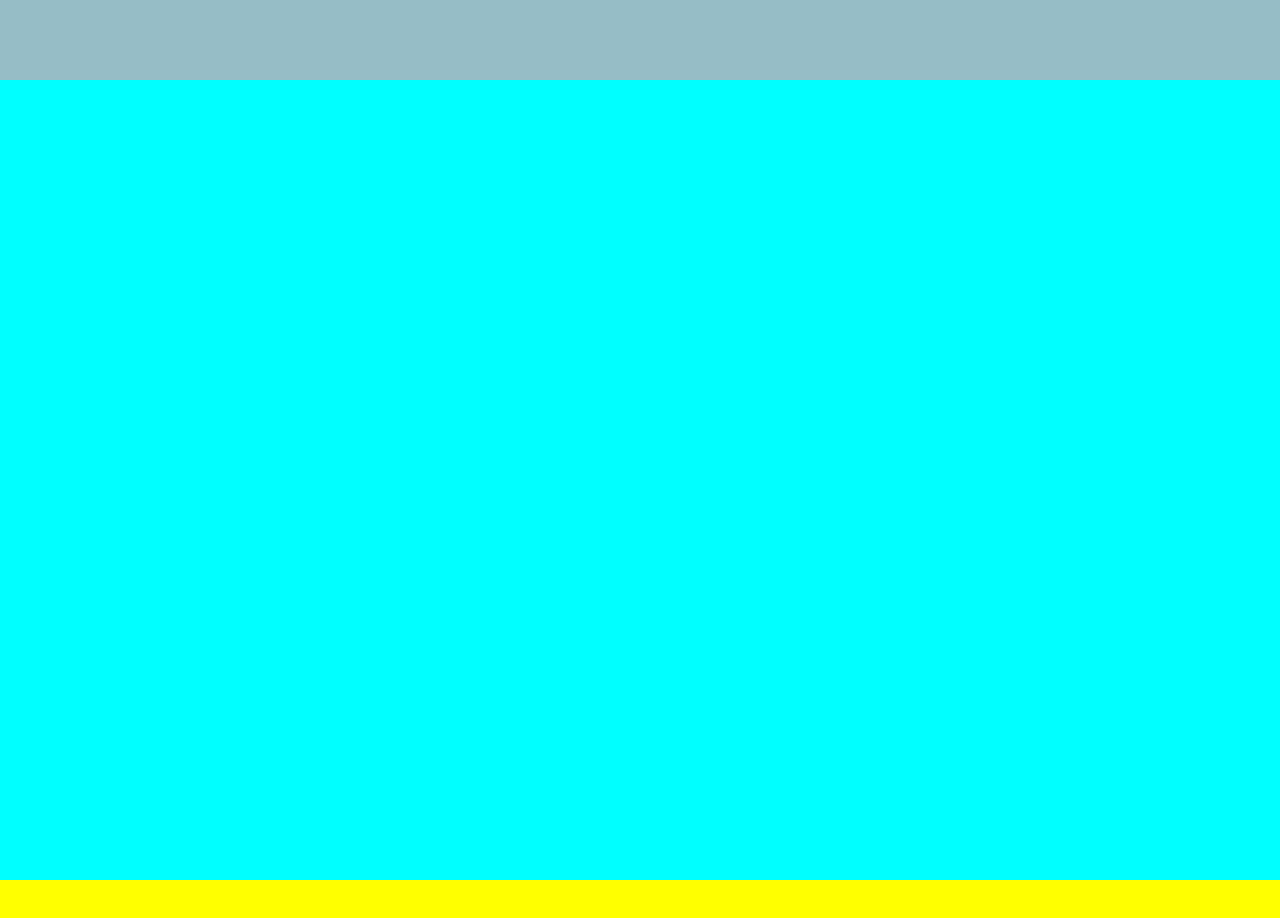
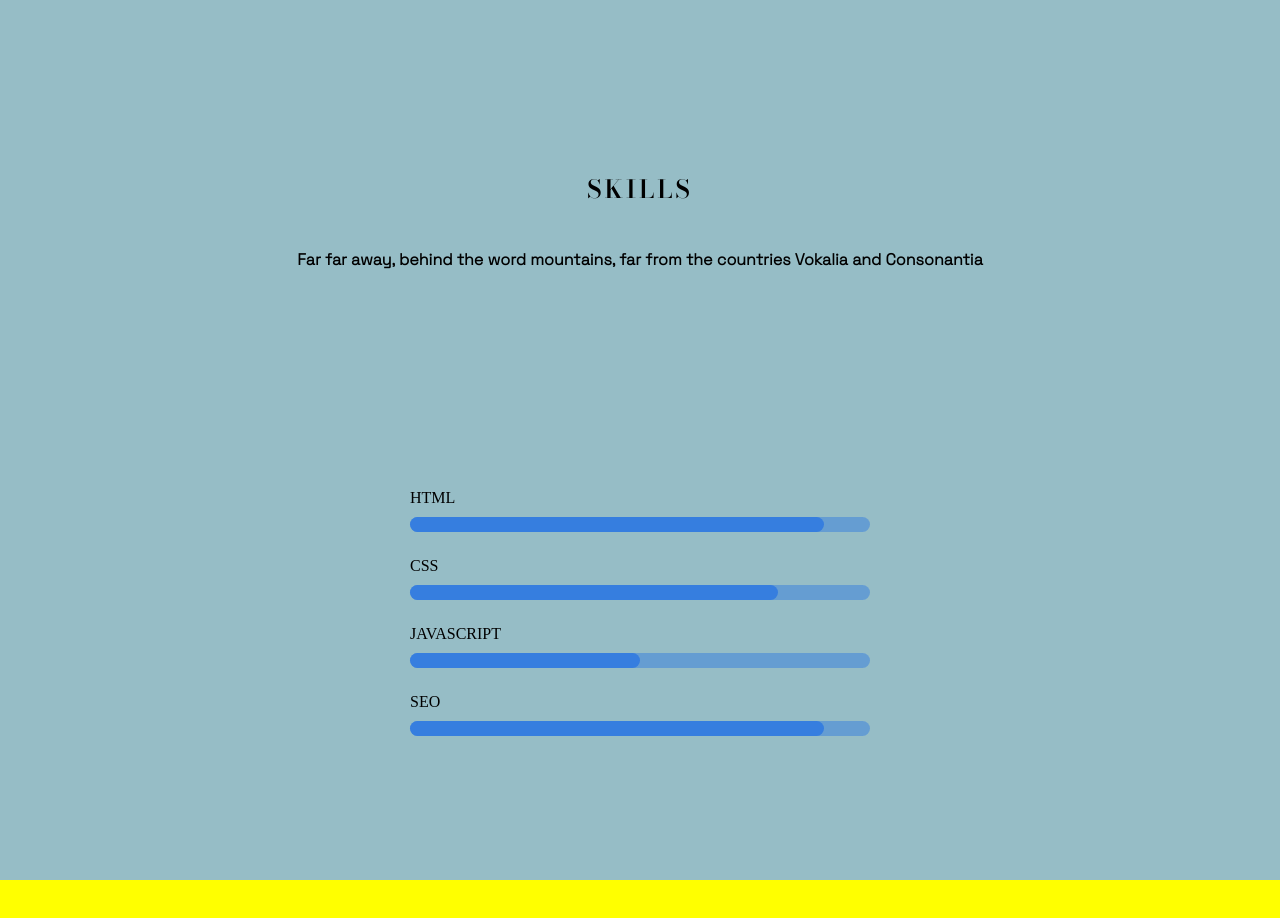
Before and after one commit to RogerJosue/making-a-website, a plain HTML site: page index.html in a window 1280 px wide. Shown: the part 5400-6318 px from the top of the page. Drawn offline with nearby package versions, Linux system fonts and the light colour scheme.

Commit message:
finished skills section

```diff
--- a/index.html
+++ b/index.html
@@ -281,7 +281,34 @@
        </div>
       </div>
     </div>
-    <div id="skills"></div>
+
+    <div id="skills">
+      <div class="skills-section">
+
+       <div class="holder-skillslogo">
+        <div class="logo-skills">
+          <h1 class="sk-logo">skills</h1>
+        </div>
+        <div class="word-skills">
+          <p class="p-skills">Far far away, behind the word mountains, far from the countries Vokalia and Consonantia</p>
+        </div>
+       </div>
+
+
+
+       <div class="container-s">
+       <ul>
+        <li id="html" class="li-s">html</li>
+        <li id="css" class="li-s">css</li>
+        <li id="js" class="li-s">javascript</li>
+        <li id="seo" class="li-s">seo</li>
+       </ul>
+       </div>
+
+       </div>
+       </div>
+
+
     <div id="projects"></div>
     <div id="myblog"></div>
     <div id="contact"></div>
--- a/style.css
+++ b/style.css
@@ -2,6 +2,7 @@
   margin: 0;
   padding: 0;
   box-sizing: border-box;
+  list-style: none;
 }
 
 body {
@@ -494,7 +495,7 @@ a:hover {
 }
 
 .h-logo {
-    color: black;
+    color: #FFFFFA;
     text-transform: uppercase;
     letter-spacing: 3px;
     font-size: 25px;
@@ -543,6 +544,10 @@ a:hover {
     align-items: center;
     flex-direction: column;
 }
+.top-1:hover {
+    background: #0B3C49;
+    color: white;
+}
 
 .img-services {
     height: 50%;
@@ -565,16 +570,21 @@ a:hover {
     display: flex;
     justify-content: center;
     align-items: center;
+    font-weight: bolder;
+    font-family: 'Space Grotesk', sans-serif;
+    color: #FFFFFA;
 }
 
 .blankdiv {
     height: 1px;
     width: 50px;
-    background-color: black;
+    background-color: #FFFFFA;
     display: flex;
     align-items: center;
     justify-content: center;
 }
+
+
 
 .top-2 {
     height: 100%;
@@ -586,6 +596,9 @@ a:hover {
     flex-direction: column;
 }
 
+.top-2:hover {
+    background: #0B3C49;
+}
 
 .top-3 {
     height: 100%;
@@ -597,6 +610,9 @@ a:hover {
     flex-direction: column;
 }
 
+.top-3:hover {
+    background: #0B3C49;
+}
 
 .bottom-1 {
     height: 100%;
@@ -608,6 +624,9 @@ a:hover {
     flex-direction: column;
 }
 
+.bottom-1:hover {
+    background: #0B3C49;
+}
 .buttom-2 {
     height: 100%;
     width: 30%;
@@ -616,6 +635,10 @@ a:hover {
     justify-content: center;
     align-items: center;
     flex-direction: column;
+}
+
+.buttom-2:hover {
+    background: #0B3C49;
 }
 
 .buttom-3 {
@@ -627,12 +650,153 @@ a:hover {
     align-items: center;
     flex-direction: column;
 }
+
+.buttom-3:hover {
+    background: #0B3C49;
+}
+
 #skills {
     height: 100vh;
     width: 100vw;
     display: flex;
-    background: aqua;
 }
+
+.skills-section {
+ height: 100%;
+ width: 100%;
+ display: flex;
+ flex-direction: column;
+ justify-content: center;
+ align-items: center;
+
+}
+
+.holder-skillslogo {
+    height: 30%;
+    width: 80%;
+    display: flex;
+    justify-content: center;
+    align-items: center;
+    flex-wrap: wrap;
+}
+
+
+
+.logo-skills {
+    height: 50%;
+    width: 80%;
+    display: flex;
+    justify-content: center;
+    align-items: center;
+}
+
+.word-skills {
+    height: 50%;
+    width: 80%;
+    display: flex;
+    justify-content: center;
+    align-items: flex-start;
+}
+
+ .sk-logo {
+    color: black;
+    text-transform: uppercase;
+    letter-spacing: 3px;
+    font-size: 25px;
+    display: flex;
+    justify-content: center;
+    font-family: 'Bodoni Moda', serif;
+    /* font-family: 'Space Grotesk', sans-serif; */
+ }
+
+ .p-skills {
+    font-weight: bolder;
+    font-family: 'Space Grotesk', sans-serif;
+    color: black;
+ }
+
+.container-s {
+    width: 500px;
+    margin: 50px;
+    padding: 20px;
+}
+
+.li-s {
+    position: relative;
+    list-style: none;
+    margin: 50px 0;
+    font-weight: 500;
+    text-transform: uppercase;
+}
+
+.li-s::before {
+    content: "";
+    position: absolute;
+    top: calc(100% + 10px);
+    left: 0;
+    width: 100%;
+    height: 15px;
+    background-color: rgba(54, 126, 223, .5);
+    border-radius: 1000px;
+}
+
+.li-s::after {
+    content: "";
+    position: absolute;
+    top: calc(100% + 10px);
+    left: 0;
+    width: 0;
+    height: 15px;
+    background-color: rgba(54, 126, 223, 1);
+    border-radius: 1000px;
+    animation-duration: .7s;
+    animation-timing-function: ease;
+    animation-fill-mode: forwards;
+}
+
+li#html::after {
+    animation-name: html;
+}
+
+@keyframes html {
+    to {
+        width: 90%;
+    }
+}
+
+
+li#css::after {
+    animation-name: css;
+}
+
+@keyframes css {
+    to {
+        width: 80%;
+    }
+}
+
+li#js::after {
+    animation-name: js;
+}
+
+@keyframes js {
+    to {
+        width: 50%;
+    }
+}
+
+
+li#seo::after {
+    animation-name: seo;
+}
+
+@keyframes seo {
+    to {
+        width: 90%;
+    }
+}
+
+
 #projects {
     height: 100vh;
     width: 100vw;
```
Also changed, not shown: 1 other file.
